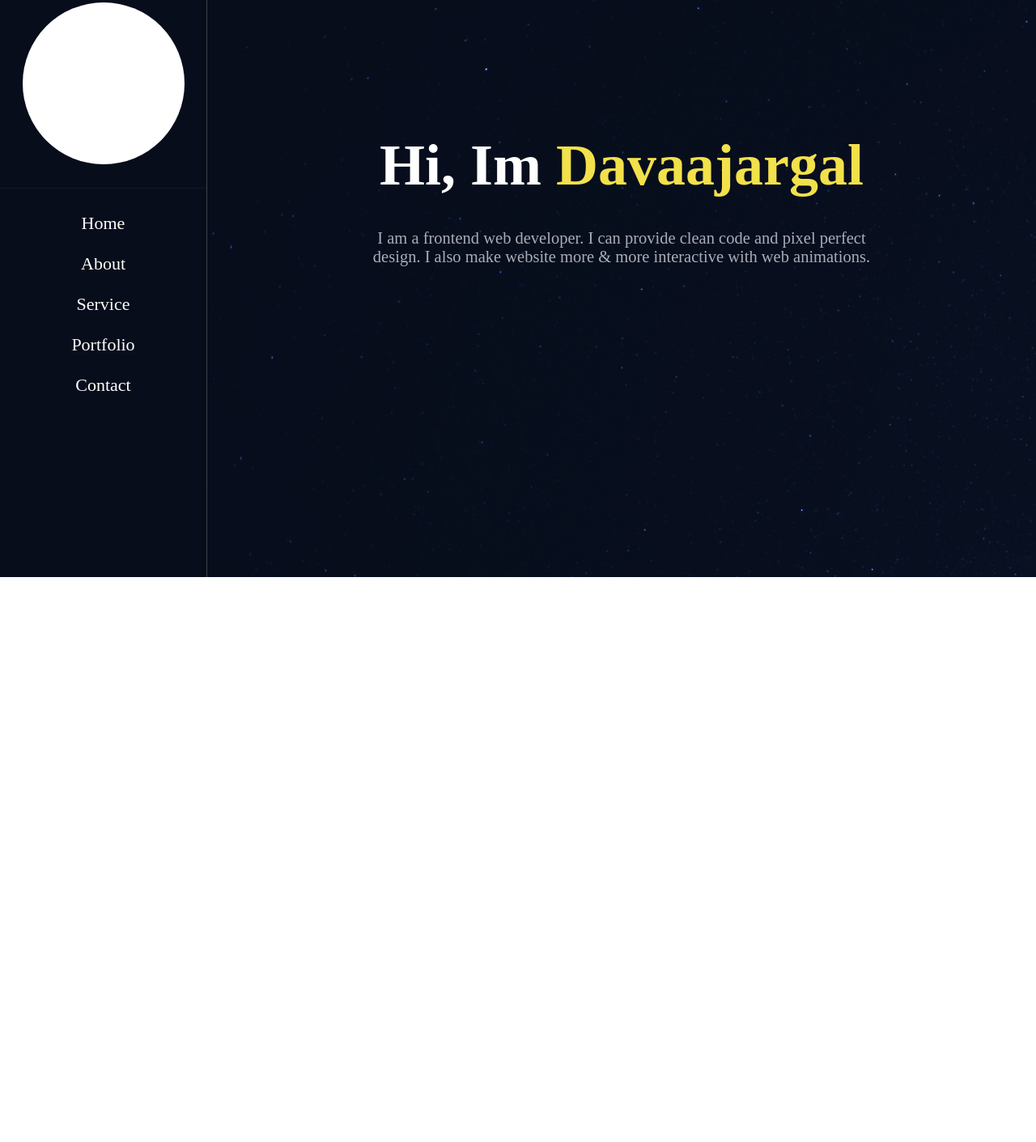
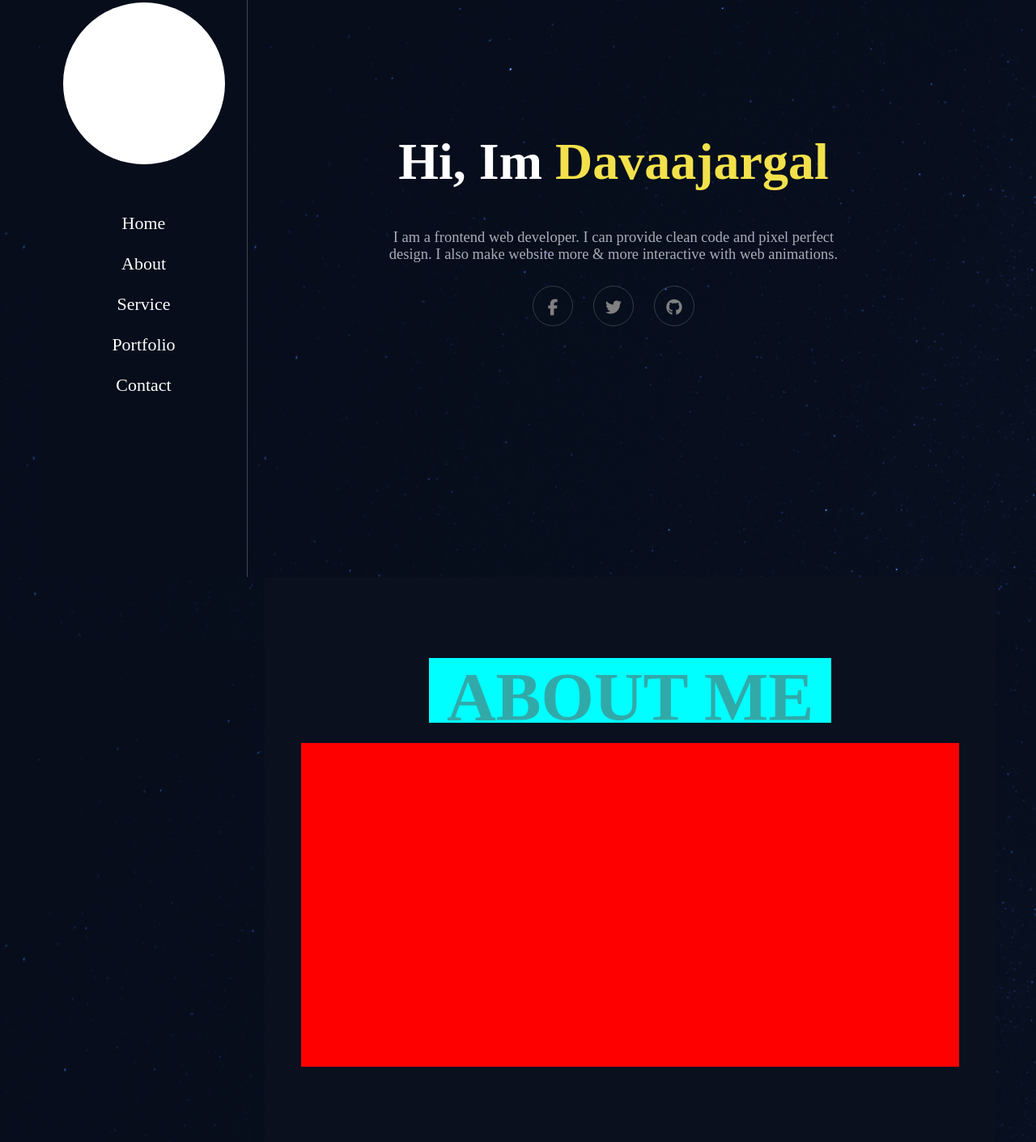
Before and after one commit to Davaajargal41/60-onoo-biy-daalt, a plain HTML site: page index.html in a window 1280 px wide. Shown: the part 87-1498 px from the top of the page at 81% size. Before the commit the page ends 800 px from the top, so only its background shows below. Drawn offline with Linux system fonts and the light colour scheme.

Commit message:
nemj hiisen

```diff
--- a/SCSS/_1st.scss
+++ b/SCSS/_1st.scss
@@ -4,17 +4,27 @@
   background-color: rgb(7, 13, 27);
   display: flex;
 }
+.container .header1 {
+  width: 20%;
+  height: 100vh;
+  // background-color: red;
+  // border-right: 0.5px solid rgba(95, 95, 95, 0.7);
+  // position: fixed;
+  // top: 0;
+}
 .container .header {
   width: 20%;
   height: 100vh;
   // background-color: rgb(62, 68, 80);
   border-right: 0.5px solid rgba(95, 95, 95, 0.7);
+  position: fixed;
+  // top: 0;
 }
 .container .header .photo {
   width: 100%;
   height: 40%;
   background-color: rgb(7, 13, 27);
-  border-bottom: 0.5px solid rgba(255, 255, 255, 0.05);
+  // border-bottom: 0.5px solid rgba(255, 255, 255, 0.05);
   padding-top: 90px;
 }
 .container .header .photo .zurag {
@@ -54,7 +64,7 @@
   // background-color: aqua;
   margin: auto;
   text-align: center;
-  font-size: 36px;
+  font-size: 32px;
   color: white;
 }
 .container .home .uguulber {
@@ -63,7 +73,27 @@
   // background-color: red;
   margin: auto;
   text-align: center;
-  font-size: 20.5px;
+  font-size: 18.5px;
   padding-top: 40px;
   color: rgb(169, 173, 184);
 }
+.container .home .icon {
+  width: 200px;
+  height: 50px;
+  // background-color: aqua;
+  margin: auto;
+  display: flex;
+  justify-content: space-between;
+  padding-top: 10px;
+}
+.container .home .icon .social {
+  width: 50px;
+  height: 50px;
+  // background-color: red;
+  border-radius: 100px;
+  border: 1px solid rgba(255, 255, 255, 0.184);
+  color: gray;
+  text-align: center;
+  padding-top: 15px;
+  font-size: 20px;
+}
--- /dev/null
+++ b/SCSS/_2nd.scss
@@ -0,0 +1,33 @@
+.about {
+  width: 100%;
+  height: 100vh;
+  display: flex;
+}
+.about .background {
+  width: 23.5%;
+  height: fit-content;
+}
+.about .center {
+  width: 76.5%;
+  height: 100vh;
+  background-color: rgb(10, 16, 30);
+  //   background-color: aqua;
+  //   margin-left: 10px;
+  padding-top: 100px;
+}
+.about .center .deed {
+  width: 55%;
+  height: 80px;
+  background-color: aqua;
+  margin: auto;
+  font-size: 42px;
+  text-align: center;
+  color: rgba(94, 94, 94, 0.532);
+}
+.about .center .dood {
+  width: 90%;
+  height: 400px;
+  background-color: red;
+  margin: auto;
+  margin-top: 25px;
+}
--- a/SCSS/_maxwidth.scss
+++ b/SCSS/_maxwidth.scss
@@ -1,4 +1,5 @@
 .maxwidth {
   max-width: 1400px;
   margin: auto;
+  padding: 0 50px;
 }
--- a/SCSS/style.scss
+++ b/SCSS/style.scss
@@ -7,3 +7,4 @@
 @import "gadnah";
 @import "1st";
 @import "maxwidth";
+@import "2nd";
--- a/index.html
+++ b/index.html
@@ -5,11 +5,19 @@
     <meta name="viewport" content="width=device-width, initial-scale=1.0" />
     <title>Document</title>
     <link rel="stylesheet" href="SCSS/style.css" />
+    <link
+      rel="stylesheet"
+      href="https://cdnjs.cloudflare.com/ajax/libs/font-awesome/6.5.1/css/all.min.css"
+      integrity="sha512-DTOQO9RWCH3ppGqcWaEA1BIZOC6xxalwEsw9c2QQeAIftl+Vegovlnee1c9QX4TctnWMn13TZye+giMm8e2LwA=="
+      crossorigin="anonymous"
+      referrerpolicy="no-referrer"
+    />
   </head>
   <body>
     <div class="gadnah">
       <div class="maxwidth">
         <div class="container">
+          <div class="header1">
             <div class="header">
               <div class="photo">
                 <div class="zurag"></div>
@@ -20,6 +28,7 @@
                 <div class="text">Service</div>
                 <div class="text">Portfolio</div>
                 <div class="text">Contact</div>
+              </div>
             </div>
           </div>
           <div class="home">
@@ -35,7 +44,26 @@
                 interactive with web animations.
               </p>
             </div>
-            <div class="icon"></div>
+            <div class="icon">
+              <div class="social">
+                <i class="fa-brands fa-facebook-f"></i>
+              </div>
+              <div class="social">
+                <i class="fa-brands fa-twitter"></i>
+              </div>
+              <div class="social">
+                <i class="fa-brands fa-github"></i>
+              </div>
+            </div>
+          </div>
+        </div>
+        <div class="about">
+          <div class="background"></div>
+          <div class="center">
+            <div class="deed">
+              <h1>ABOUT ME</h1>
+            </div>
+            <div class="dood"></div>
           </div>
         </div>
       </div>
```
Also changed, not shown: SCSS/style.css, 1 other file. Lines whose indentation alone changed are shown as unchanged.
